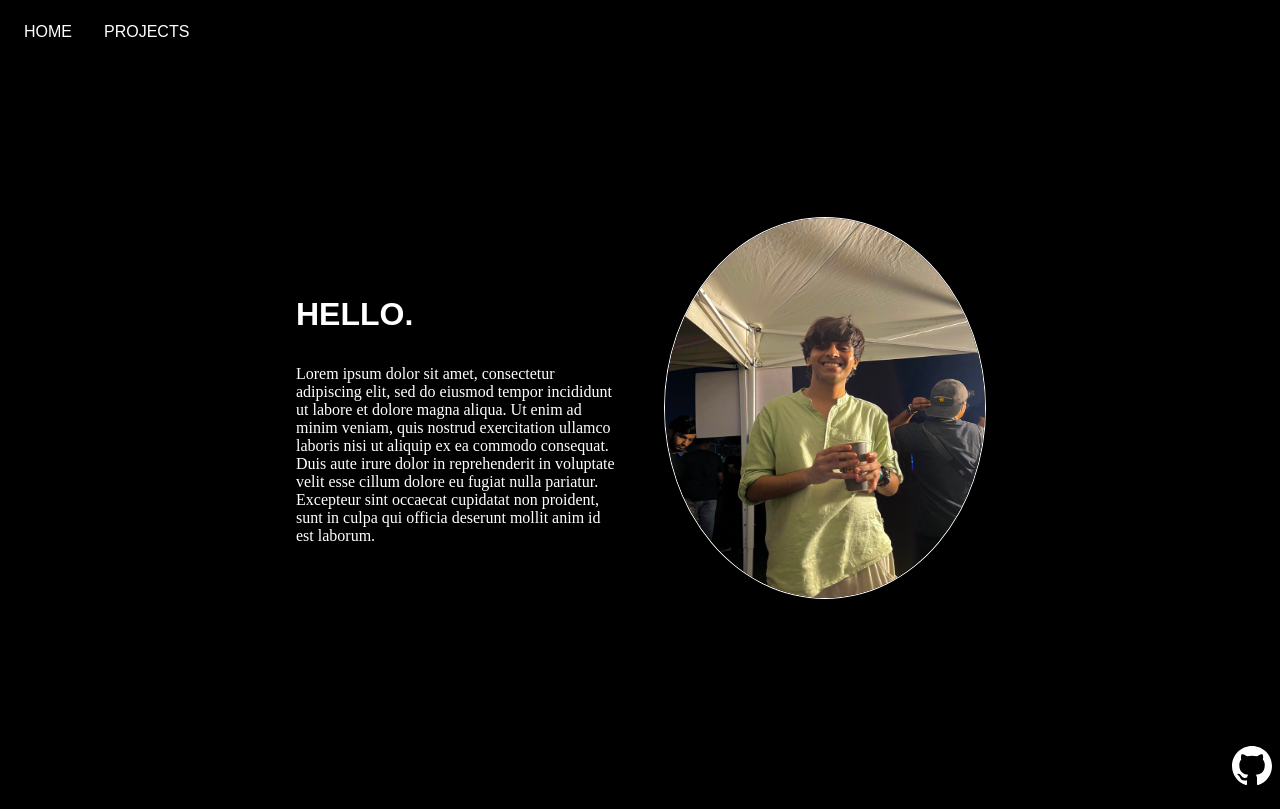
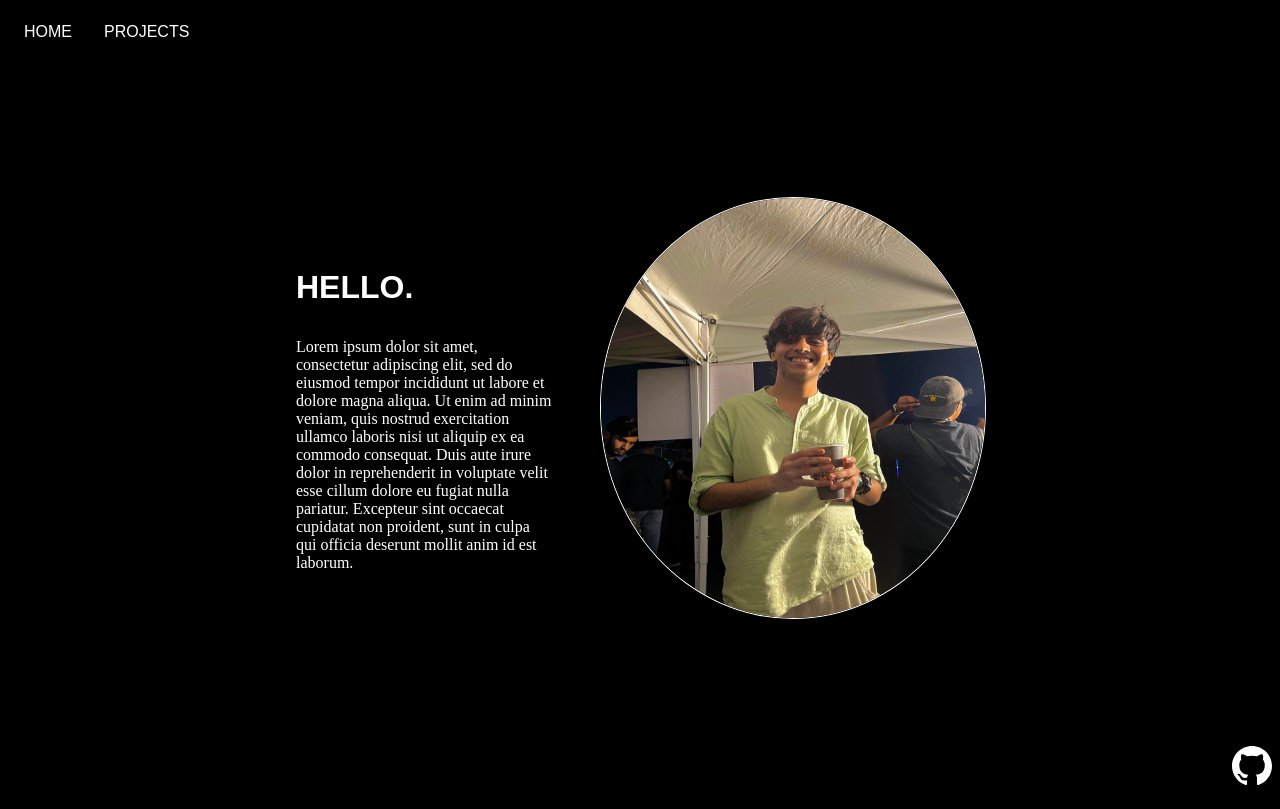
Before and after one commit to fauxriarty/portfolio, a Next.js app: page / in a window 1280 px wide. Built offline with nearby package versions, Linux system fonts and the light colour scheme.

Commit message:
vercel deploy

```diff
--- a/src/pages/index.scss
+++ b/src/pages/index.scss
@@ -16,18 +16,14 @@ section {
         margin: 0 auto;
         max-width: calc(768px / 2);
 
-        @media (min-width: 768px) {
-            width: 50%;
-        }
-
-        img.circle {
-            width: 100%;
-            border-radius: 75%;
-            border: 1px solid white;
-        }
     }
 }
 
 .content{
-    margin:56;
+    margin:64;
 }
+
+.image {
+    width: 90%;
+    border-radius: 75%;
+}
--- a/src/pages/index.tsx
+++ b/src/pages/index.tsx
@@ -5,14 +5,14 @@ import "./index.scss";
 export const Home = () => {
   return (
     <section className="home">
-        <div>
+        <div className="image">
           <Image
             src="/avatar/profilepic.jpg"
             className="circle"
             alt="A picture of me."
             loading="eager"
-            width={400}
-            height={380}
+            width={250}
+            height={420}
             priority
             sizes="(max-width: 768px) 90vw,
                    (max-width: 1200px) 50vw,
```
